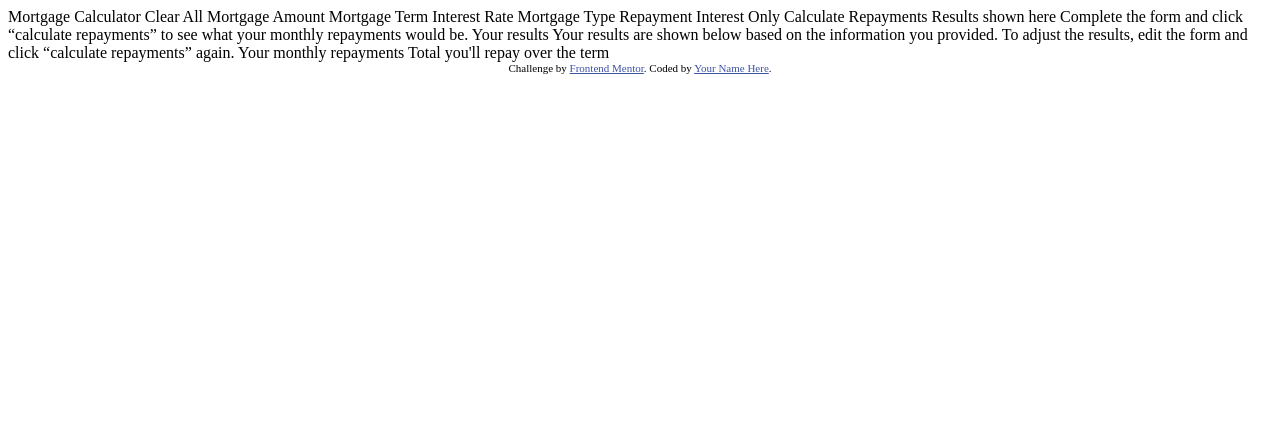
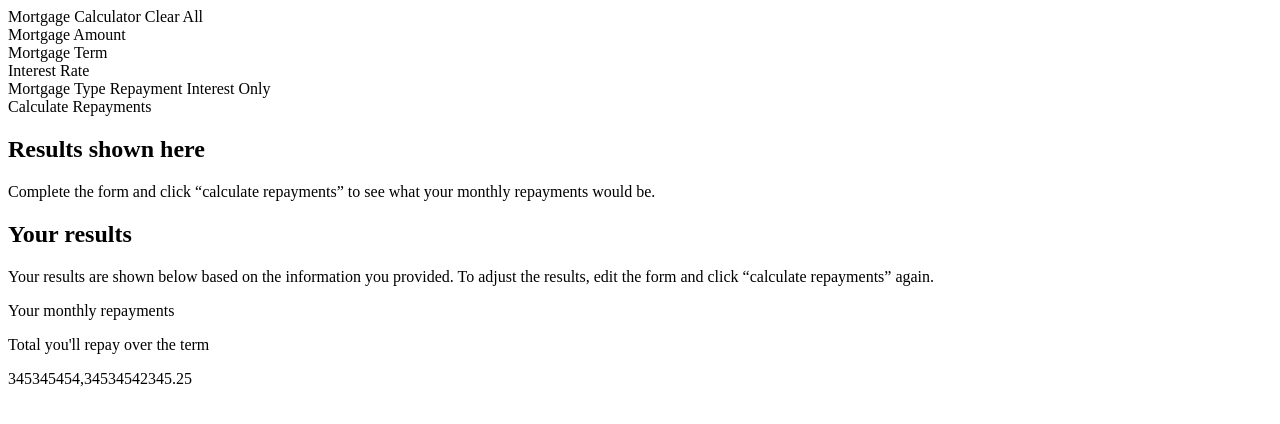
Before and after one commit to slavon213/mortgage-repayment-calculator, a plain HTML site: page index.html in a window 1280 px wide. Drawn offline with Linux system fonts and the light colour scheme.

Commit message:
add base html structure

```diff
--- a/index.html
+++ b/index.html
@@ -1,61 +1,69 @@
 <!DOCTYPE html>
 <html lang="en">
     <head>
-  <meta charset="UTF-8">
-  <meta name="viewport" content="width=device-width, initial-scale=1.0"> <!-- displays site properly based on user's device -->
+        <meta charset="UTF-8" />
+        <meta name="viewport" content="width=device-width, initial-scale=1.0" />
+        <!-- displays site properly based on user's device -->
 
-  <link rel="icon" type="image/png" sizes="32x32" href="./assets/images/favicon-32x32.png">
+        <link
+            rel="icon"
+            type="image/png"
+            sizes="32x32"
+            href="./assets/images/favicon-32x32.png"
+        />
 
         <title>Frontend Mentor | Mortgage repayment calculator</title>
-
-  <!-- Feel free to remove these styles or customise in your own stylesheet 👍 -->
-  <style>
-    .attribution { font-size: 11px; text-align: center; }
-    .attribution a { color: hsl(228, 45%, 44%); }
-  </style>
     </head>
     <body>
+        <main>
+            <div>
+                <form>
+                    <div class="header">Mortgage Calculator Clear All</div>
 
-  Mortgage Calculator
-  Clear All
+                    <div>Mortgage Amount</div>
 
-  Mortgage Amount
+                    <div>
+                        <div>Mortgage Term</div>
 
-  Mortgage Term
+                        <div>Interest Rate</div>
+                    </div>
 
-  Interest Rate
-
-  Mortgage Type
-  Repayment
-  Interest Only
+                    <div>Mortgage Type Repayment Interest Only</div>
 
                     Calculate Repayments
+                </form>
+            </div>
 
+            <div>
                 <!-- Empty results start -->
 
-  Results shown here
+                <div>
+                    <h2>Results shown here</h2>
 
-  Complete the form and click “calculate repayments” to see what
-  your monthly repayments would be.
+                    Complete the form and click “calculate repayments” to see
+                    what your monthly repayments would be.
+                </div>
 
                 <!-- Empty results end -->
 
                 <!-- Completed results start -->
 
-  Your results
+                <div>
+                    <h2>Your results</h2>
 
-  Your results are shown below based on the information you provided.
-  To adjust the results, edit the form and click “calculate repayments” again.
+                    <p>
+                        Your results are shown below based on the information
+                        you provided. To adjust the results, edit the form and
+                        click “calculate repayments” again.
+                    </p>
+                    <p>Your monthly repayments</p>
 
-  Your monthly repayments
-
-  Total you'll repay over the term
+                    <p>Total you'll repay over the term</p>
+                    <p><span>345345454,34534542345.25</span></p>
+                </div>
 
                 <!-- Completed results end -->
-
-  <div class="attribution">
-    Challenge by <a href="https://www.frontendmentor.io?ref=challenge">Frontend Mentor</a>.
-    Coded by <a href="#">Your Name Here</a>.
             </div>
+        </main>
     </body>
 </html>
```
Lines whose indentation alone changed are shown as unchanged.
